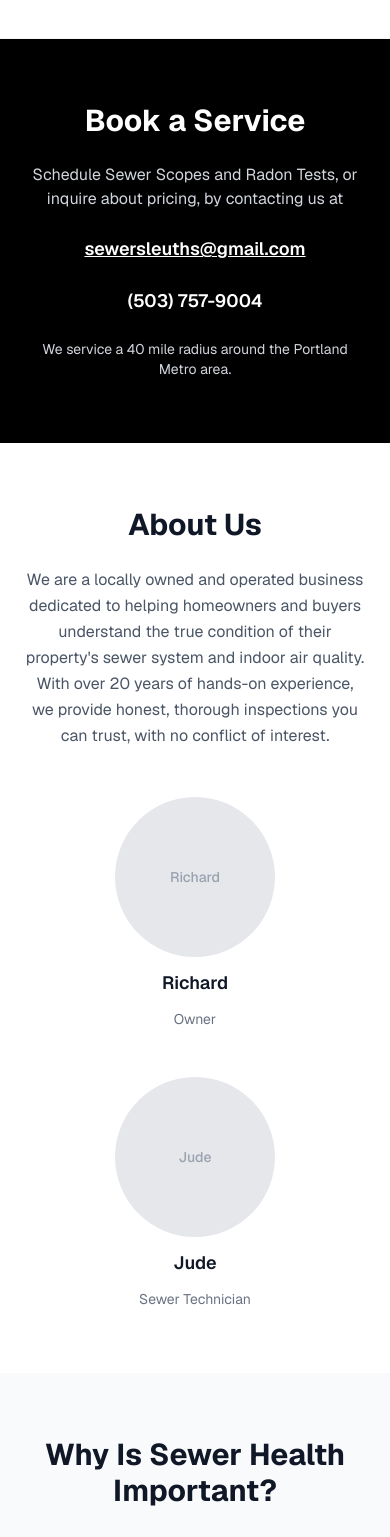
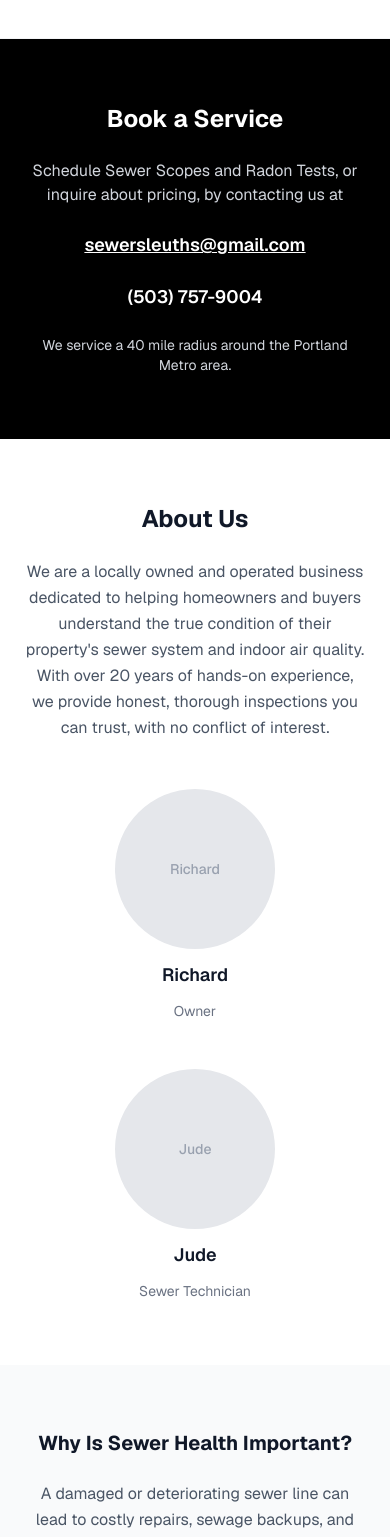
Before and after one commit to jventi4690/SewerSleuths, a Next.js app: page / in a window 390 px wide. Shown: the part 144-1681 px from the top of the page. Built offline with nearby package versions, Linux system fonts and the light colour scheme.

Commit message:
Make headings smaller on mobile to prevent overflow

```diff
--- a/app/page.tsx
+++ b/app/page.tsx
@@ -35,7 +35,7 @@ export default function Home() {
 
       {/* ── BOOK A SERVICE ── black ───────────────────────────────────── */}
       <section className="bg-black py-16 px-6 flex flex-col items-center gap-6 text-center">
-        <h2 className="text-3xl font-bold text-white">Book a Service</h2>
+        <h2 className="text-2xl sm:text-3xl font-bold text-white">Book a Service</h2>
         <p className="text-gray-300 max-w-xl">
           Schedule Sewer Scopes and Radon Tests, or inquire about pricing, by contacting us at
         </p>
@@ -58,7 +58,7 @@ export default function Home() {
 
       {/* ── ABOUT US ── white ─────────────────────────────────────────── */}
       <section className="bg-white py-16 px-6 max-w-4xl mx-auto w-full">
-        <h2 className="text-3xl font-bold text-gray-900 mb-6 text-center">
+        <h2 className="text-2xl sm:text-3xl font-bold text-gray-900 mb-6 text-center">
           About Us
         </h2>
         <p className="text-gray-600 leading-relaxed text-center max-w-2xl mx-auto mb-12">
@@ -91,7 +91,7 @@ export default function Home() {
       {/* ── WHY SEWER HEALTH ── white ─────────────────────────────────── */}
       <section className="bg-gray-50 py-16 px-6">
         <div className="max-w-4xl mx-auto">
-          <h2 className="text-3xl font-bold text-gray-900 mb-6 text-center">
+          <h2 className="text-xl sm:text-3xl font-bold text-gray-900 mb-6 text-center">
             Why Is Sewer Health Important?
           </h2>
           <p className="text-gray-600 leading-relaxed text-center max-w-2xl mx-auto mb-14">
@@ -154,7 +154,7 @@ export default function Home() {
       {/* ── RADON GAS ── white ────────────────────────────────────────── */}
       <section className="bg-white py-16 px-6">
         <div className="max-w-4xl mx-auto">
-          <h2 className="text-3xl font-bold text-gray-900 mb-6 text-center">
+          <h2 className="text-2xl sm:text-3xl font-bold text-gray-900 mb-6 text-center">
             What Is Radon Gas?
           </h2>
           <div className="flex flex-col md:flex-row gap-10 items-center">
```
